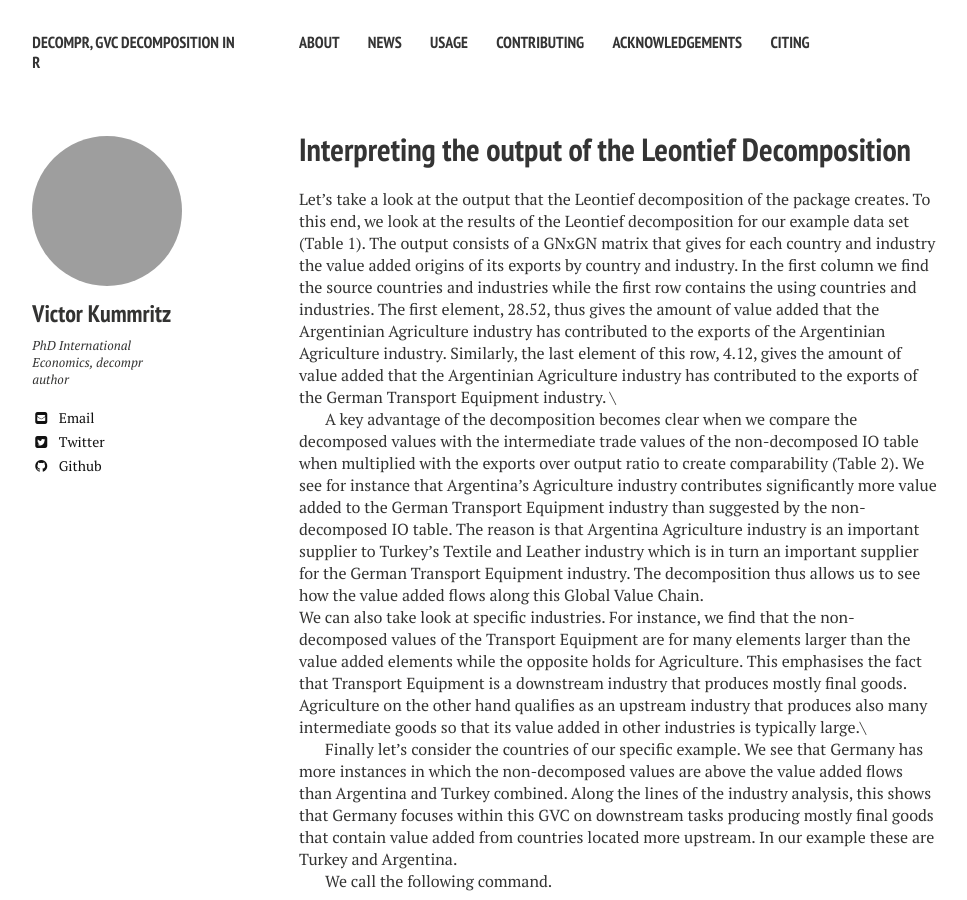
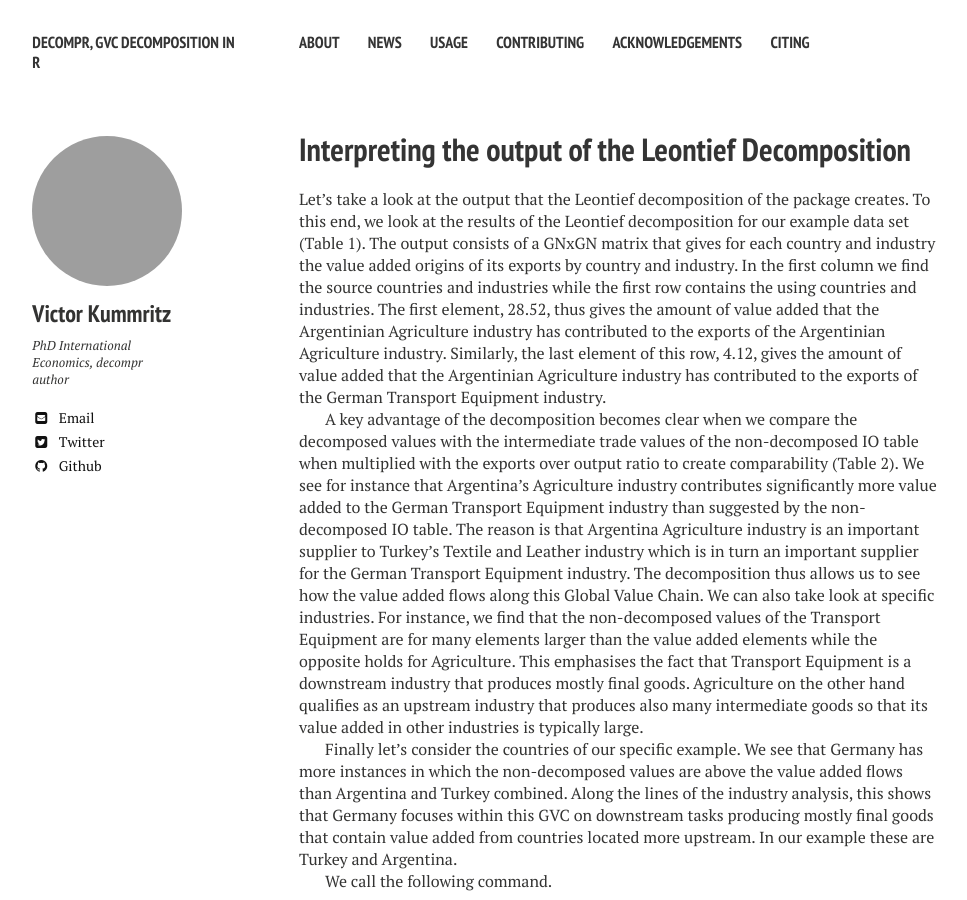
Before and after one commit to bquast/decompr, a Jekyll site: the page built from _posts/2015-01-14-leontief-interpretation.md, in a window 1280 px wide and 900 px high. Shown: the whole window, without its empty margins (21-988 px from the left). Built offline with Jekyll 4.4.1, drawn with Linux system fonts in a browser that asks for light colours; nearby versions of some CDN libraries; comment, search, counter and statistics services are not loaded; grey boxes are pictures that could not be loaded.

Commit message:
local changes

```diff
--- a/_posts/2015-01-14-leontief-interpretation.md
+++ b/_posts/2015-01-14-leontief-interpretation.md
@@ -6,10 +6,10 @@ excerpt: "A short description on how to read the results of the Leontief decompo
 comments: true
 ---
 
-Let's take a look at the output that the Leontief decomposition of the package creates. To this end, we look at the results of the Leontief decomposition for our example data set (Table 1). The output consists of a GNxGN matrix that gives for each country and industry the value added origins of its exports by country and industry. In the first column we find the source countries and industries while the first row contains the using countries and industries. The first element, 28.52, thus gives the amount of value added that the Argentinian Agriculture industry has contributed to the exports of the Argentinian Agriculture industry. Similarly, the last element of this row, 4.12, gives the amount of value added that the Argentinian Agriculture industry has contributed to the exports of the German Transport Equipment industry. \\
+Let's take a look at the output that the Leontief decomposition of the package creates. To this end, we look at the results of the Leontief decomposition for our example data set (Table 1). The output consists of a GNxGN matrix that gives for each country and industry the value added origins of its exports by country and industry. In the first column we find the source countries and industries while the first row contains the using countries and industries. The first element, 28.52, thus gives the amount of value added that the Argentinian Agriculture industry has contributed to the exports of the Argentinian Agriculture industry. Similarly, the last element of this row, 4.12, gives the amount of value added that the Argentinian Agriculture industry has contributed to the exports of the German Transport Equipment industry.
 
-A key advantage of the decomposition becomes clear when we compare the decomposed values with the intermediate trade values of the non-decomposed IO table when multiplied with the exports over output ratio to create comparability (Table 2). We see for instance that Argentina's Agriculture industry contributes significantly more value added to the German Transport Equipment industry than suggested by the non-decomposed IO table. The reason is that Argentina Agriculture industry is an important supplier to Turkey's Textile and Leather industry which is in turn an important supplier for the German Transport Equipment industry. The decomposition thus allows us to see how the value added flows along this Global Value Chain.\\
-We can also take look at specific industries. For instance, we find that the non-decomposed values of the Transport Equipment are for many elements larger than the value added elements while the opposite holds for Agriculture. This emphasises the fact that Transport Equipment is a downstream industry that produces mostly final goods. Agriculture on the other hand qualifies as an upstream industry that produces also many intermediate goods so that its value added in other industries is typically large.\\
+A key advantage of the decomposition becomes clear when we compare the decomposed values with the intermediate trade values of the non-decomposed IO table when multiplied with the exports over output ratio to create comparability (Table 2). We see for instance that Argentina's Agriculture industry contributes significantly more value added to the German Transport Equipment industry than suggested by the non-decomposed IO table. The reason is that Argentina Agriculture industry is an important supplier to Turkey's Textile and Leather industry which is in turn an important supplier for the German Transport Equipment industry. The decomposition thus allows us to see how the value added flows along this Global Value Chain.
+We can also take look at specific industries. For instance, we find that the non-decomposed values of the Transport Equipment are for many elements larger than the value added elements while the opposite holds for Agriculture. This emphasises the fact that Transport Equipment is a downstream industry that produces mostly final goods. Agriculture on the other hand qualifies as an upstream industry that produces also many intermediate goods so that its value added in other industries is typically large.
 
 Finally let's consider the countries of our specific example. We see that Germany has more instances in which the non-decomposed values are above the value added flows than Argentina and Turkey combined. Along the lines of the industry analysis, this shows that Germany focuses within this GVC on downstream tasks producing mostly final goods that contain value added from countries located more upstream. In our example these are Turkey and Argentina.
 
```
